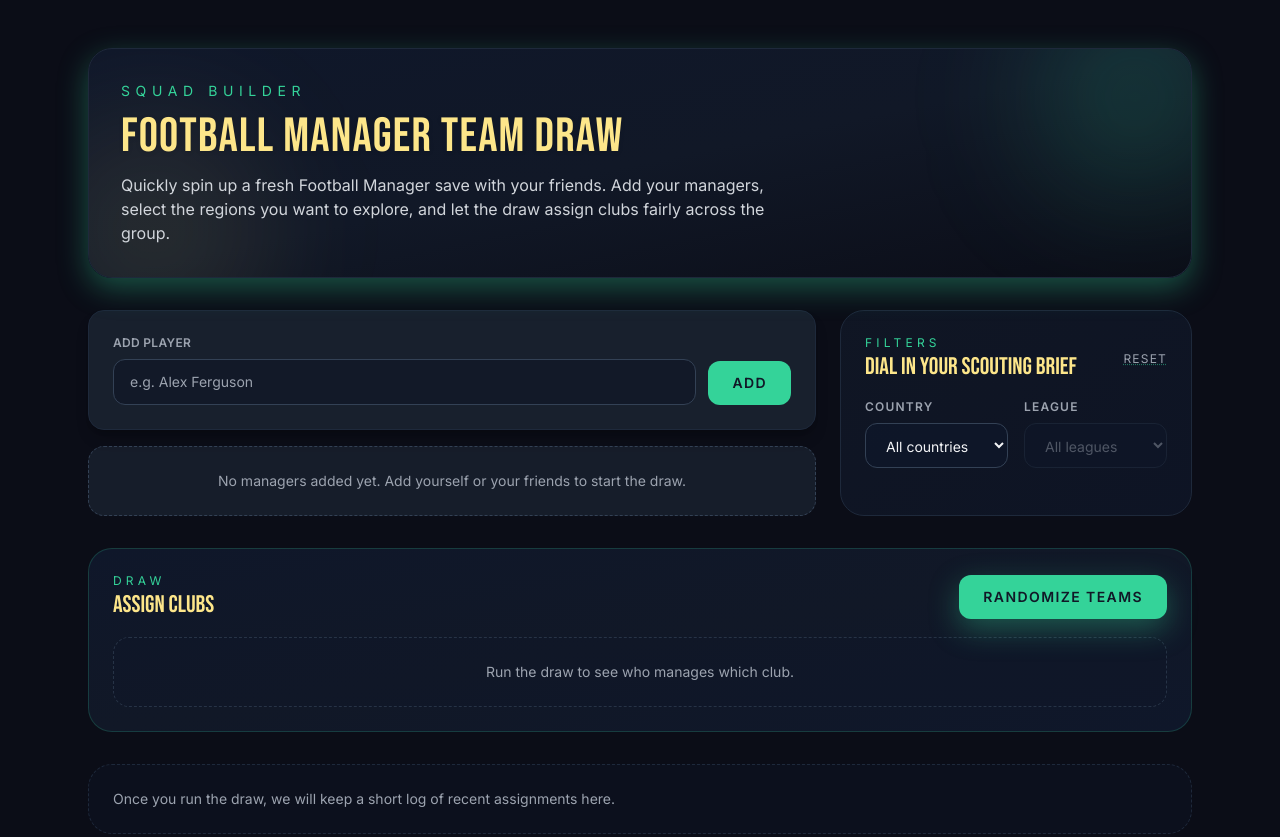
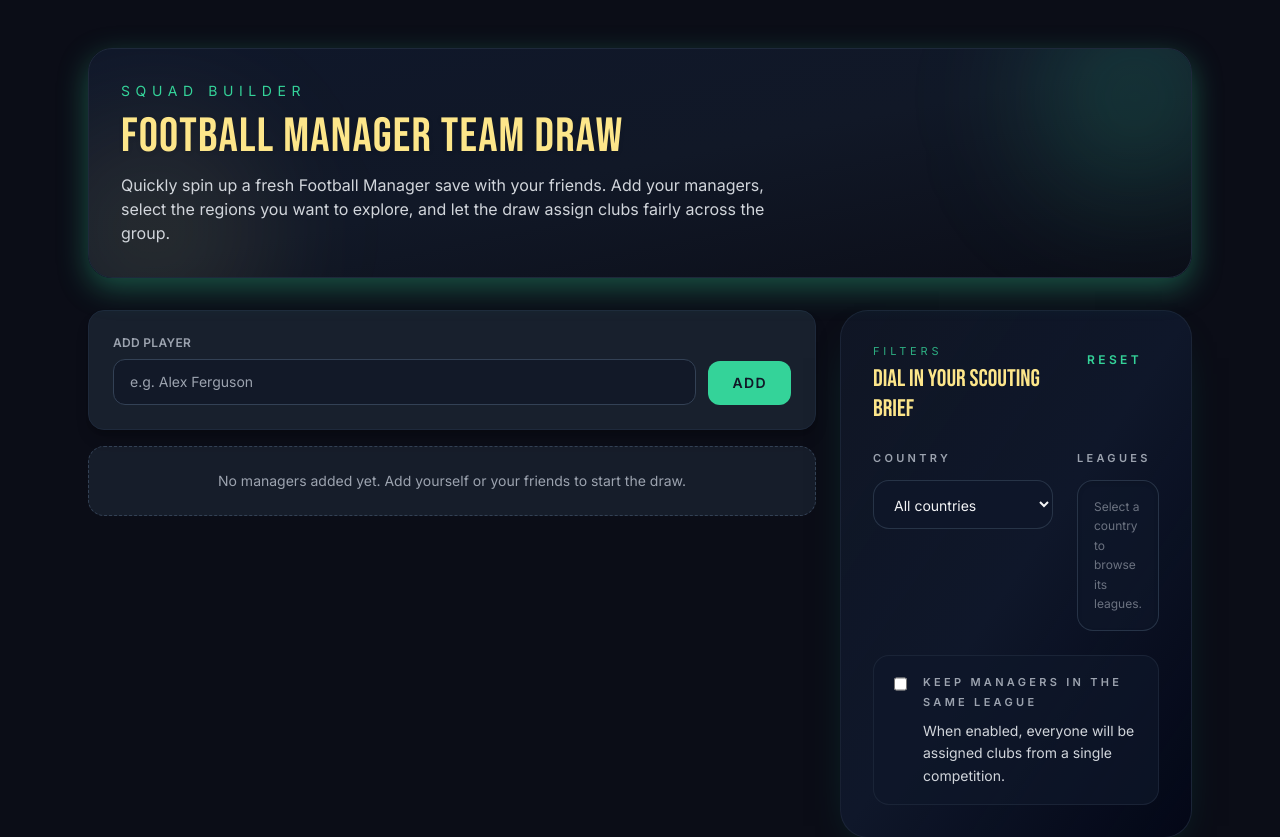
Before and after one commit to amerkovacevic/fm-team-draw, a React (Vite) app: page / in a window 1280 px wide. Shown: the top 837 px of the page. Built offline with nearby package versions, Linux system fonts and the light colour scheme.

Commit message:
Polish filter panel spacing and styling

```diff
--- a/src/App.jsx
+++ b/src/App.jsx
@@ -8,10 +8,11 @@
 import useAssignmentHistory from './hooks/useAssignmentHistory.js';
 import { flattenTeams } from './data/teams.js';
 
-const buildFiltersSummary = ({ country, league }) => {
+const buildFiltersSummary = ({ country, leagues, sameLeague }) => {
   const segments = [];
   if (country) segments.push(country);
-  if (league) segments.push(league);
+  if (leagues?.length) segments.push(leagues.join(', '));
+  if (sameLeague) segments.push('Same league draw');
   return segments.length ? segments.join(' · ') : 'No filters';
 };
 
@@ -26,7 +27,7 @@
 
 export default function App() {
   const [players, setPlayers] = useState([]);
-  const [filters, setFilters] = useState({ country: '', league: '' });
+  const [filters, setFilters] = useState({ country: '', leagues: [], sameLeague: false });
   const [assignments, setAssignments] = useState([]);
   const [loading, setLoading] = useState(false);
   const [error, setError] = useState('');
@@ -37,7 +38,7 @@
     const teams = flattenTeams();
 
     return teams.filter((team) => {
-      if (filters.league && team.league !== filters.league) return false;
+      if (filters.leagues?.length && !filters.leagues.includes(team.league)) return false;
       if (filters.country && team.country !== filters.country) return false;
       return true;
     });
@@ -76,7 +77,34 @@
 
     setLoading(true);
 
-    const pool = [...availableTeams];
+    let pool;
+
+    if (filters.sameLeague) {
+      const leagueCandidates = filters.leagues?.length
+        ? filters.leagues
+        : Array.from(new Set(availableTeams.map((team) => team.league)));
+
+      const viableLeagues = leagueCandidates
+        .map((leagueName) => ({
+          name: leagueName,
+          teams: availableTeams.filter((team) => team.league === leagueName),
+        }))
+        .filter((entry) => entry.teams.length >= participants.length);
+
+      if (!viableLeagues.length) {
+        setError(
+          'No league has enough clubs for the number of managers. Choose different leagues or disable the single-league option.'
+        );
+        setLoading(false);
+        return;
+      }
+
+      const selectedLeague = viableLeagues[Math.floor(Math.random() * viableLeagues.length)];
+      pool = [...selectedLeague.teams];
+    } else {
+      pool = [...availableTeams];
+    }
+
     const results = participants.map((player) => {
       const index = Math.floor(Math.random() * pool.length);
       const [team] = pool.splice(index, 1);
--- a/src/components/FiltersPanel.jsx
+++ b/src/components/FiltersPanel.jsx
@@ -2,41 +2,59 @@
 
 export default function FiltersPanel({ filters, onFiltersChange }) {
   const leagues = filters.country ? getLeaguesByCountry(filters.country) : [];
+  const selectedLeagues = filters.leagues ?? [];
 
-  const handleChange = (key) => (event) => {
+  const handleCountryChange = (event) => {
     const value = event.target.value;
-    const nextFilters = { ...filters, [key]: value };
-
-    if (key === 'country') {
-      nextFilters.league = '';
-    }
+    const nextFilters = {
+      ...filters,
+      country: value,
+      leagues: [],
+    };
 
     onFiltersChange(nextFilters);
   };
 
+  const handleLeagueToggle = (leagueName) => (event) => {
+    const { checked } = event.target;
+    const nextLeagues = checked
+      ? [...selectedLeagues, leagueName]
+      : selectedLeagues.filter((name) => name !== leagueName);
+
+    onFiltersChange({ ...filters, leagues: nextLeagues });
+  };
+
+  const handleSameLeagueChange = (event) => {
+    onFiltersChange({ ...filters, sameLeague: event.target.checked });
+  };
+
+  const handleReset = () => {
+    onFiltersChange({ country: '', leagues: [], sameLeague: false });
+  };
+
   return (
-    <section className="space-y-4 rounded-3xl border border-slate-800 bg-gradient-to-br from-pitch/80 to-slate-900/70 p-6">
-      <header className="flex items-center justify-between gap-4">
-        <div>
-          <p className="text-xs uppercase tracking-[0.35em] text-emerald">Filters</p>
-          <h2 className="font-display text-2xl text-sand">Dial in your scouting brief</h2>
+    <section className="flex flex-col gap-6 rounded-[28px] border border-slate-800/80 bg-gradient-to-br from-pitch/85 via-slate-900 to-slate-950/80 p-8 shadow-[0_18px_45px_-30px_rgba(16,185,129,0.55)]">
+      <header className="flex flex-col gap-6 sm:flex-row sm:items-center sm:justify-between">
+        <div className="space-y-1">
+          <p className="text-[11px] uppercase tracking-[0.35em] text-emerald/80">Filters</p>
+          <h2 className="font-display text-2xl leading-tight text-sand">Dial in your scouting brief</h2>
         </div>
         <button
           type="button"
-          className="text-xs uppercase tracking-widest text-gray-400 underline decoration-dotted decoration-emerald/50 hover:text-emerald"
-          onClick={() => onFiltersChange({ country: '', league: '' })}
+          className="self-start rounded-full border border-transparent px-4 py-2 text-xs font-semibold uppercase tracking-[0.28em] text-emerald transition hover:border-emerald/50 hover:bg-emerald/10"
+          onClick={handleReset}
         >
           Reset
         </button>
       </header>
 
-      <div className="grid gap-4 md:grid-cols-2">
-        <label className="flex flex-col gap-2 text-sm">
-          <span className="text-xs font-semibold uppercase tracking-widest text-gray-400">Country</span>
+      <div className="grid gap-6 lg:grid-cols-[minmax(0,240px)_1fr]">
+        <label className="flex flex-col gap-3 text-sm">
+          <span className="text-[11px] font-semibold uppercase tracking-[0.3em] text-gray-400">Country</span>
           <select
             value={filters.country}
-            onChange={handleChange('country')}
-            className="w-full rounded-xl border border-slate-700 bg-slate-900/70 px-4 py-3 text-sm text-gray-100 outline-none transition focus:border-emerald focus:ring-2 focus:ring-emerald/40"
+            onChange={handleCountryChange}
+            className="w-full rounded-2xl border border-slate-700/70 bg-slate-900/70 px-4 py-3.5 text-sm text-gray-100 outline-none transition focus:border-emerald/70 focus:ring-2 focus:ring-emerald/30"
           >
             <option value="">All countries</option>
             {teamDatabase.map((entry) => (
@@ -47,23 +65,50 @@
           </select>
         </label>
 
-        <label className="flex flex-col gap-2 text-sm">
-          <span className="text-xs font-semibold uppercase tracking-widest text-gray-400">League</span>
-          <select
-            value={filters.league}
-            onChange={handleChange('league')}
-            disabled={!filters.country}
-            className="w-full rounded-xl border border-slate-700 bg-slate-900/70 px-4 py-3 text-sm text-gray-100 outline-none transition focus:border-emerald focus:ring-2 focus:ring-emerald/40 disabled:cursor-not-allowed disabled:border-slate-800 disabled:text-gray-500"
-          >
-            <option value="">All leagues</option>
-            {leagues.map((league) => (
-              <option key={league.name} value={league.name}>
-                {league.name} · {league.level}
-              </option>
-            ))}
-          </select>
-        </label>
+        <div className="flex flex-col gap-3 text-sm">
+          <span className="text-[11px] font-semibold uppercase tracking-[0.3em] text-gray-400">Leagues</span>
+          <div className="rounded-2xl border border-slate-700/70 bg-slate-900/70 p-4 shadow-inner shadow-black/10">
+            {!filters.country ? (
+              <p className="text-xs leading-relaxed text-gray-500">Select a country to browse its leagues.</p>
+            ) : (
+              <ul className="grid gap-2 sm:grid-cols-2 lg:grid-cols-1">
+                {leagues.map((league) => {
+                  const isChecked = selectedLeagues.includes(league.name);
+                  return (
+                    <li key={league.name}>
+                      <label className="flex items-center gap-4 rounded-xl border border-transparent px-3 py-2 transition hover:border-emerald/30 hover:bg-slate-800/50">
+                        <input
+                          type="checkbox"
+                          checked={isChecked}
+                          onChange={handleLeagueToggle(league.name)}
+                          className="h-4 w-4 rounded border border-slate-600 bg-slate-900 text-emerald focus:ring-emerald"
+                        />
+                        <span className="flex-1 text-gray-100">{league.name}</span>
+                        <span className="text-[11px] uppercase tracking-[0.25em] text-gray-500">{league.level}</span>
+                      </label>
+                    </li>
+                  );
+                })}
+              </ul>
+            )}
+          </div>
+        </div>
       </div>
+
+      <label className="flex items-start gap-4 rounded-2xl border border-slate-800/80 bg-slate-900/70 px-5 py-4 text-sm text-gray-200 transition hover:border-emerald/40 hover:bg-slate-900/90">
+        <input
+          type="checkbox"
+          checked={Boolean(filters.sameLeague)}
+          onChange={handleSameLeagueChange}
+          className="mt-1 h-4 w-4 rounded border border-slate-600 bg-slate-900 text-emerald focus:ring-emerald"
+        />
+        <span className="space-y-2">
+          <span className="block text-[11px] font-semibold uppercase tracking-[0.3em] text-gray-400">Keep managers in the same league</span>
+          <span className="block text-sm leading-relaxed text-gray-300">
+            When enabled, everyone will be assigned clubs from a single competition.
+          </span>
+        </span>
+      </label>
     </section>
   );
 }
```
